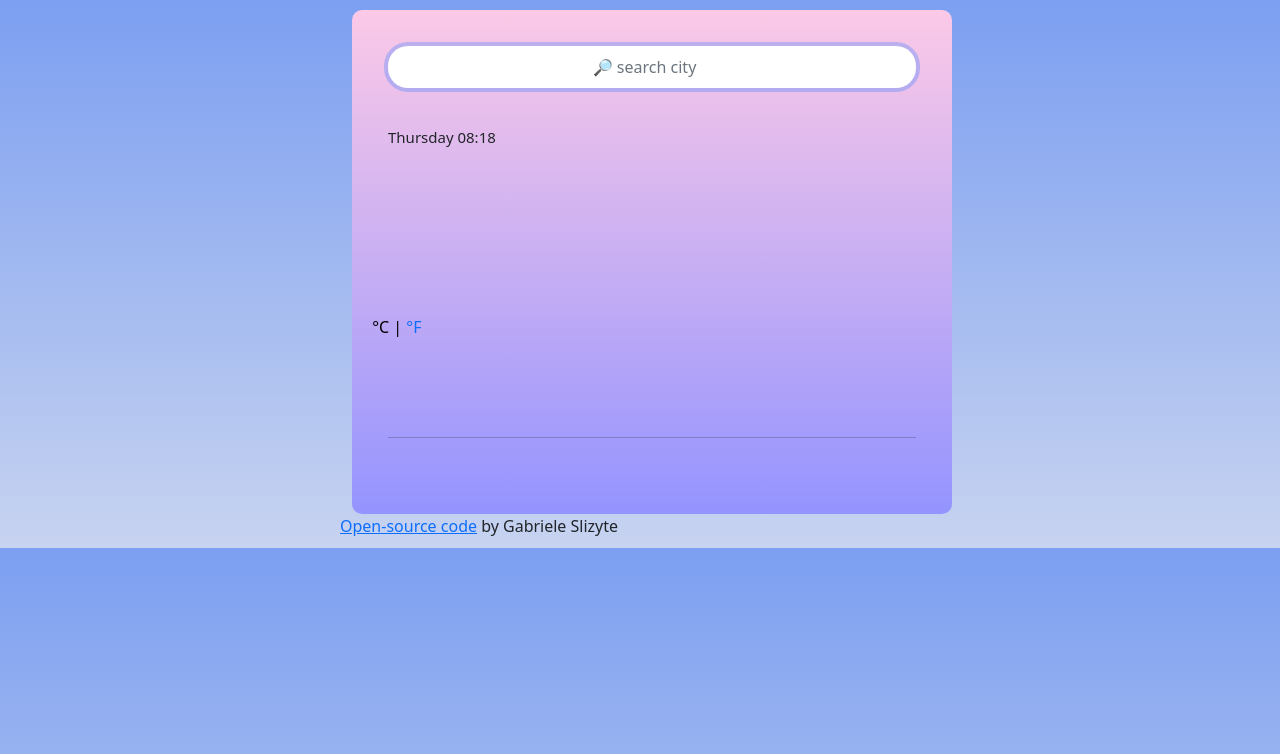
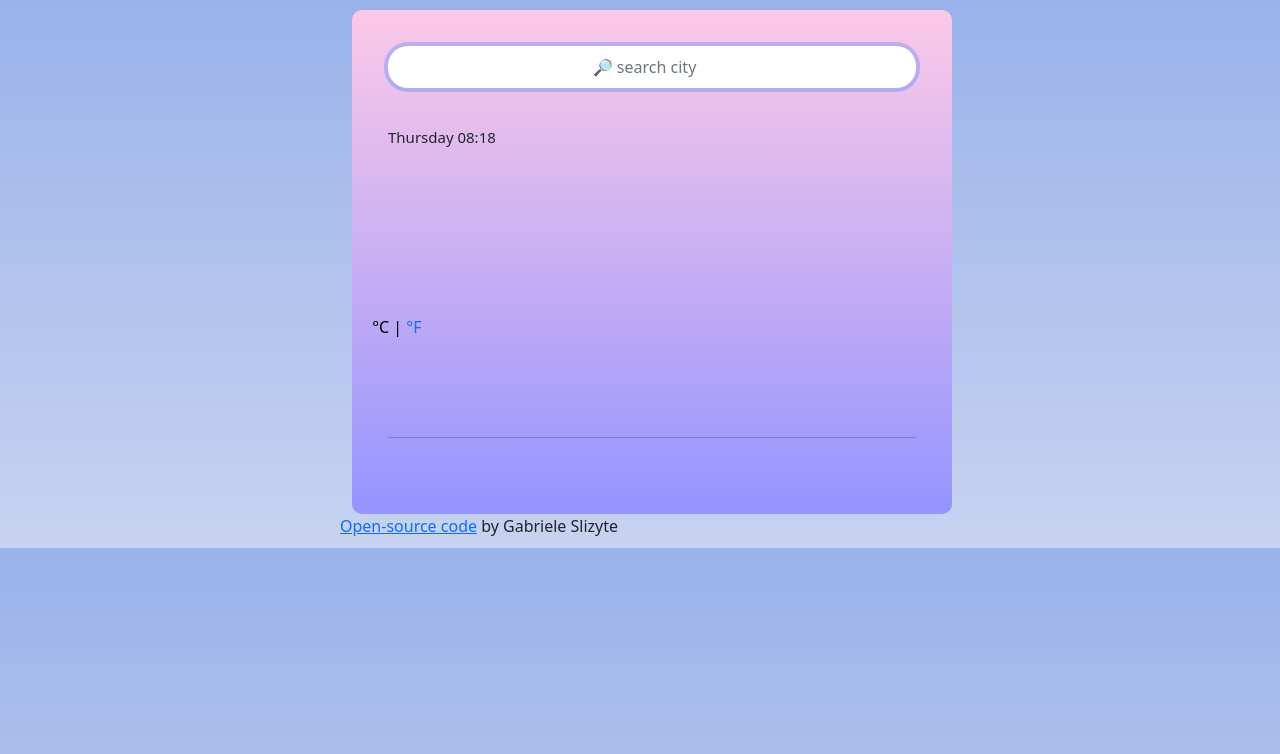
Before and after one commit to gabiussl/always-sunny-with-my-weatherapp, a plain HTML site: page index.html in a window 1280 px wide. Drawn offline with nearby package versions, Linux system fonts and the light colour scheme; no server answers.

Commit message:
Update styles.css

```diff
--- a/src/styles.css
+++ b/src/styles.css
@@ -5,7 +5,7 @@ body {
   border-radius: 10px;
   border: none;
   padding: 10px 50px;
-  background: linear-gradient(#7c9ff1, #c7d3f0);
+  background: linear-gradient(#9ab2eb, #c7d3f0);
 }
 h1 {
   margin-top: 40px;
```
